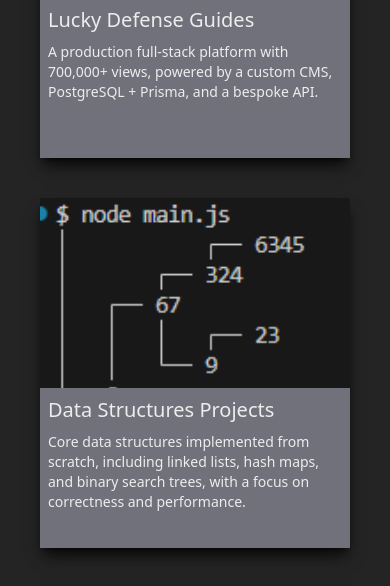
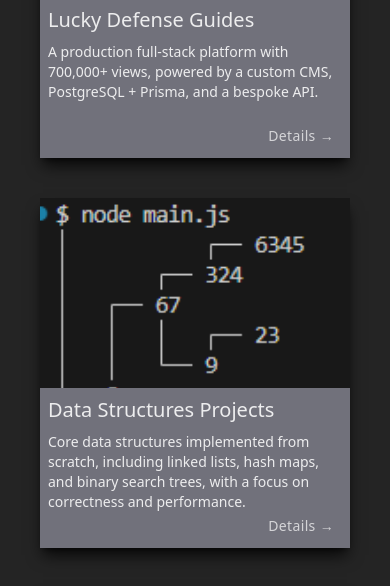
Before and after one commit to GhidBase/personal-website, a React (Vite) app: page / in a window 390 px wide. Shown: the part 1460-2046 px from the top of the page. Built offline with nearby package versions, Linux system fonts and the light colour scheme.

Commit message:
Finish the mobile layout

```diff
--- a/src/components/Project.jsx
+++ b/src/components/Project.jsx
@@ -20,10 +20,10 @@ export default function Project({ title, description, imgSrc, slug }) {
                 id={title + "detail-button"}
                 onClick={() => navigate(slug)}
                 className="
-                        pointer-events-none group-hover:pointer-events-auto
+                        pointer-events-none group-focus:pointer-events-auto md:group-hover:pointer-events-auto
                         absolute inset-0 flex items-center justify-center
                         scale-150 md:scale-200
-                        opacity-0 md:group-hover:opacity-100! will-change-[opacity]
+                        opacity-0 group-hover:opacity-100! will-change-[opacity]
                         transition-opacity duration-300
                         z-1
                   "
@@ -33,14 +33,13 @@ export default function Project({ title, description, imgSrc, slug }) {
                     className="
                             px-6 py-2
                             rounded-full
-                            bg-black
-                            opacity-60 backdrop-blur-md
+                            bg-zinc-800 md:bg-black
+                            md:opacity-60 backdrop-blur-md
                             border border-white/30
                             text-white font-medium tracking-wide
 
                             hover:opacity-100!
-                            transition-all duration-400
-                    "
+                            transition-all duration-400"
                 >
                     Details →
                 </span>
@@ -48,7 +47,6 @@ export default function Project({ title, description, imgSrc, slug }) {
             <div
                 id={title + "blur-container"}
                 className="
-                group
                 h-full w-full
                 transition-all
                 blur-none group-hover:blur-[2px]!
@@ -57,6 +55,18 @@ export default function Project({ title, description, imgSrc, slug }) {
                 will-change-transform
                 "
             >
+                <span
+                    id={title + "-mobile-details-button"}
+                    className="
+                    absolute bottom-3 right-4
+                    text-sm text-white/70
+                    tracking-wide
+                    pointer-events-none
+                    z-1
+                    md:hidden"
+                >
+                    Details →
+                </span>
                 <img
                     id={title + "-image"}
                     src={imgSrc}
```
